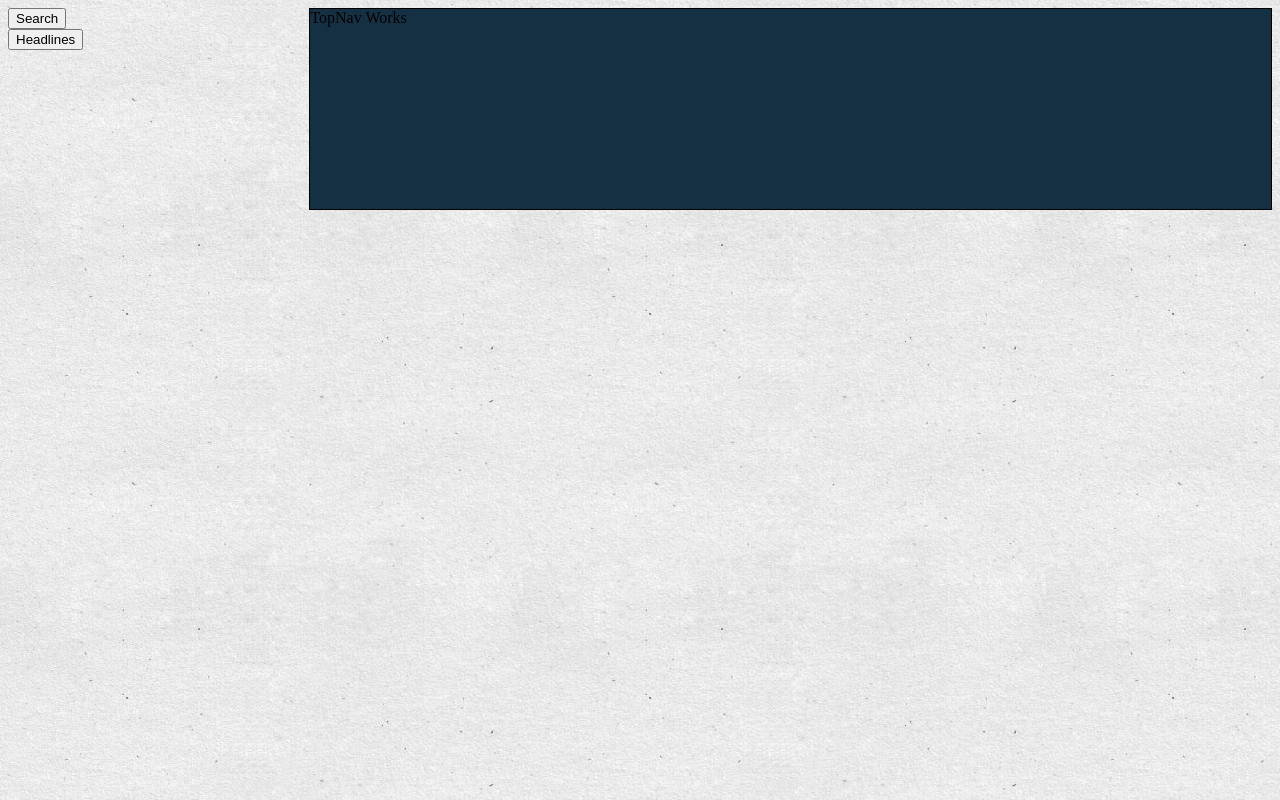
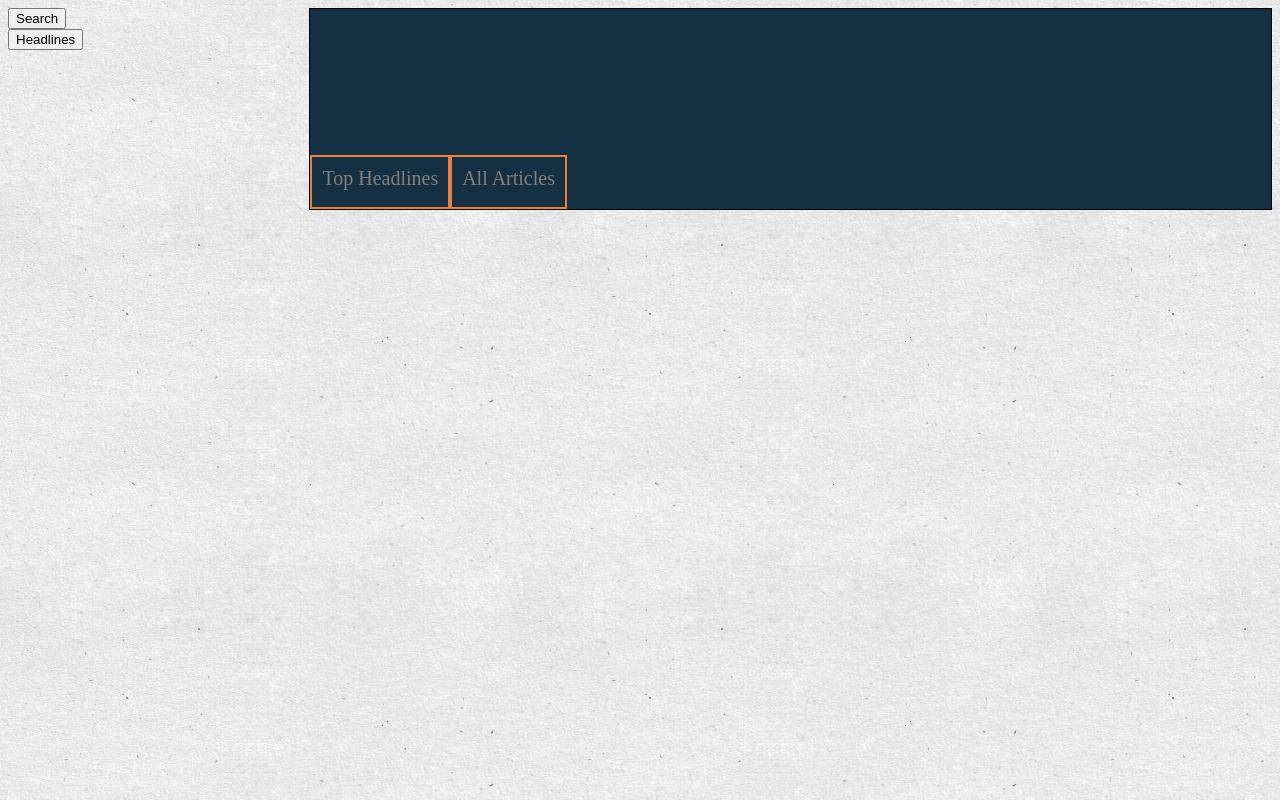
Before and after one commit to devinmounts/news-agg, a React app: page / in a window 1280 px wide. Built offline with nearby package versions, Linux system fonts and the light colour scheme.

Commit message:
create headers in top nav.

```diff
--- a/src/components/TopNav.jsx
+++ b/src/components/TopNav.jsx
@@ -5,7 +5,8 @@ function TopNav(){
 
   return(
     <div className='topNavStyle'>
-    TopNav Works
+      <span className='category'>Top Headlines</span>
+      <span className='category'>All Articles</span>
     </div>
   );
 
--- a/src/components/styles/Source.css
+++ b/src/components/styles/Source.css
@@ -7,7 +7,7 @@
   color: grey;
 }
 .source:hover {
-  background-color: ;
+  background-color: #eb803c;
   cursor: pointer;
   color: #153042;
 }
--- a/src/components/styles/TopNav.css
+++ b/src/components/styles/TopNav.css
@@ -1,9 +1,31 @@
 .topNavStyle {
+  display: flex;
+  flex-direction: row;
+  align-items: flex-end;
   width: 76%;
   height: 200px;
   border: solid black .5px;
   float: right;
   background-color: #153042;
+  position: relative;
+}
 
+.category{
+  padding: 10px;
+  height: 30px;
+  border: solid #eb803c 2px;
+  color: grey;
+  font-size: 20px;
+}
+/*
+.category-two{
+  position: absolute;
+  bottom: 0;
+  padding: 10px;
 
-};
+  left: 138px;
+  margin-right: 10px;
+  border: solid #eb803c 2px;
+  color: grey;
+  font-size: 20px;
+} */
```
